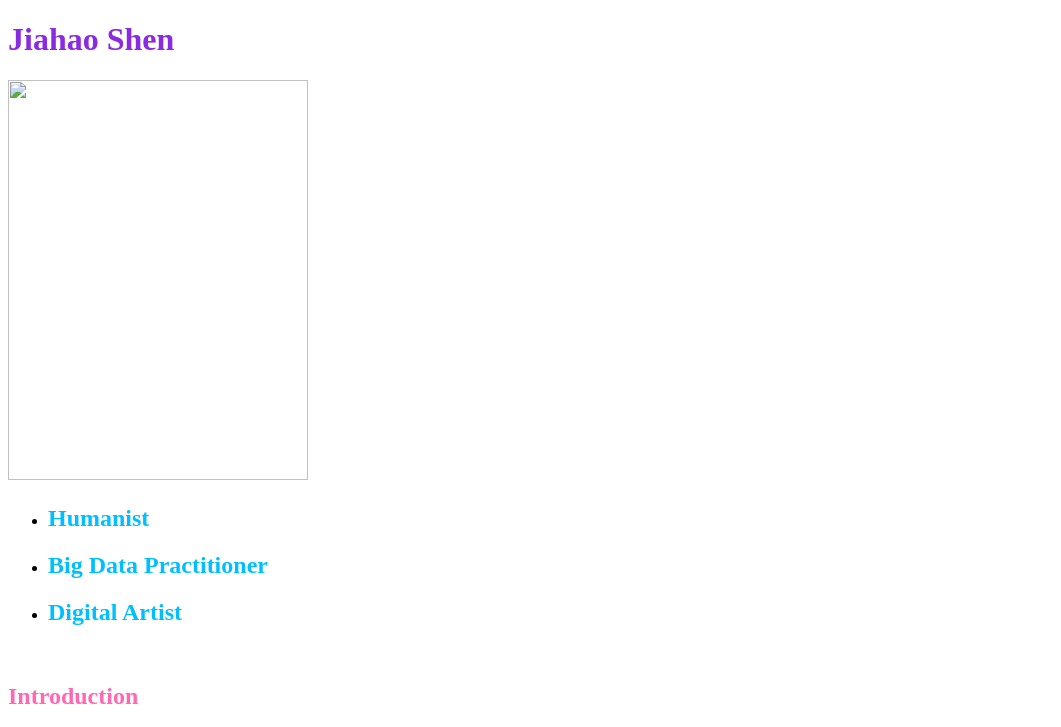
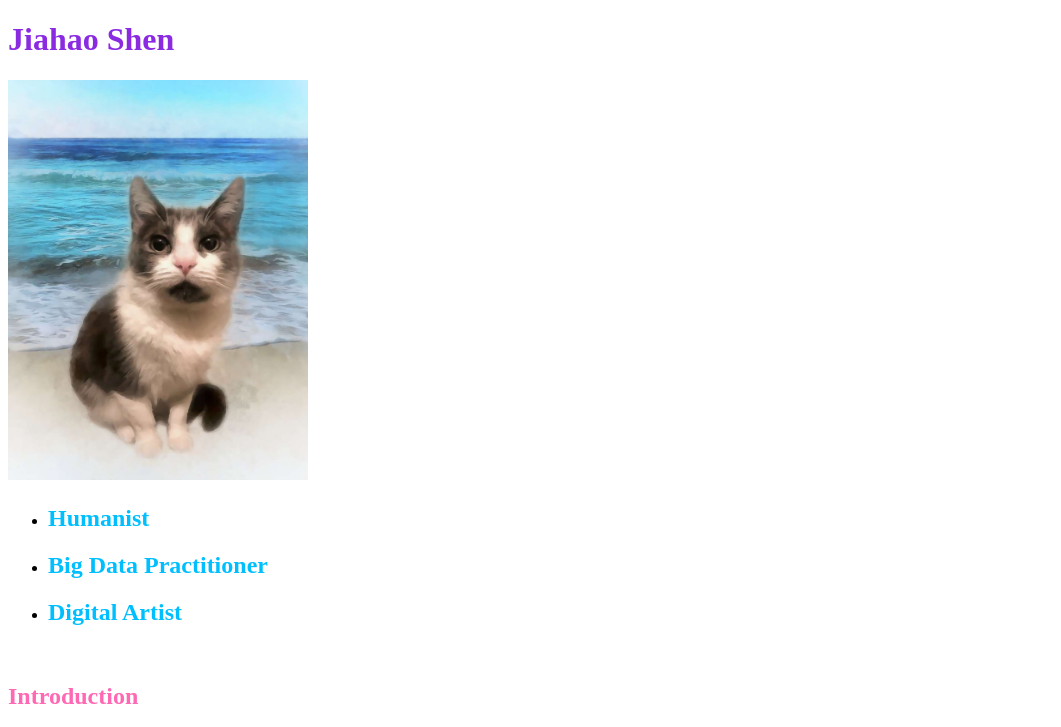
Before and after one commit to JiahaoShen0510/Introduction-HTML-Page, a plain HTML site: page docs/index.html in a window 1280 px wide. Shown: the top 727 px of the page, without its empty margins (0-1061 px from the left). Drawn offline with Linux system fonts and the light colour scheme.

Commit message:
Update index.html

```diff
--- a/docs/index.html
+++ b/docs/index.html
@@ -10,7 +10,7 @@
 <body>
     <header>
         <h1 style="color:blueviolet;"> Jiahao Shen </h1>
-        <h3> <img src="docs/Profile.jpg" alr="profile" style="width:300px;height:400px"></h3>
+        <h3> <img src="https://github.com/JiahaoShen0510/Introduction-HTML-Page/blob/main/docs/Profile.jpg" alr="profile" style="width:300px;height:400px"></h3>
         <ul>
             <li> <h2 style="color:deepskyblue">Humanist </h2></li>
             <li> <h2 style="color:deepskyblue">Big Data Practitioner </h2></li>
```
